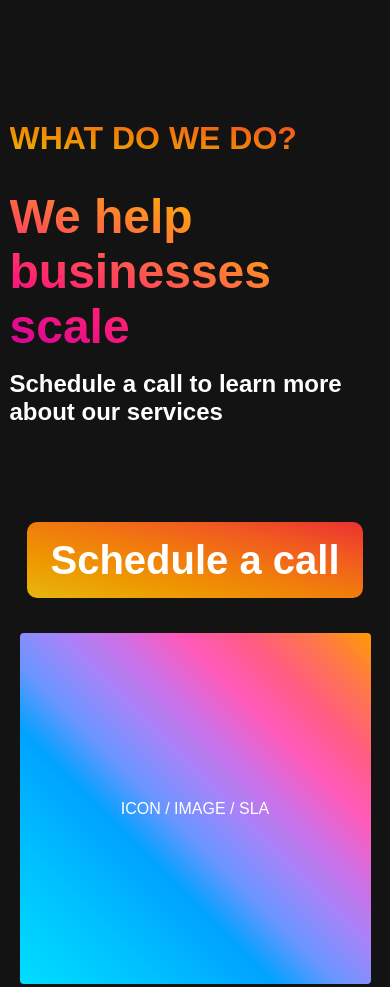
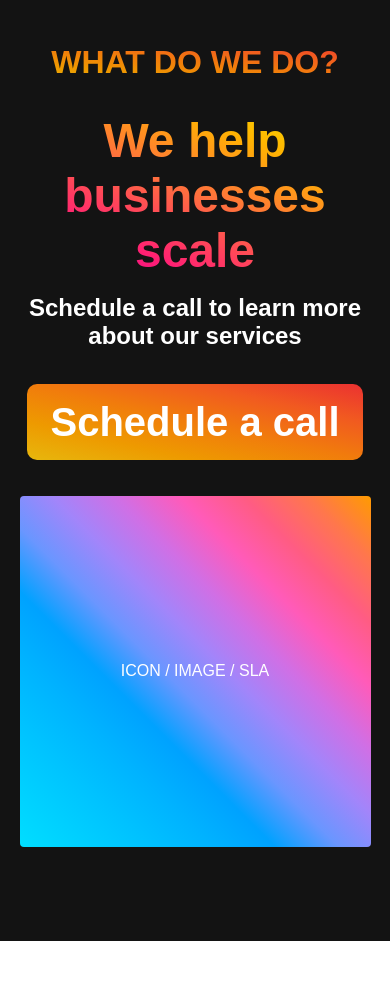
Before and after one commit to oZoiko/Color, a plain HTML site: page index.html in a window 390 px wide. Shown: the part 720-1707 px from the top of the page. After the commit the page ends 1661 px from the top, so only its background shows below. Drawn offline with Linux system fonts and the light colour scheme.

Commit message:
Small update.
Small update in the style of the mobile about section.

```diff
--- a/index.html
+++ b/index.html
@@ -51,7 +51,7 @@
                 <h1>What do we do?</h1>
                 <h2>We help businesses scale</h2>
                 <p>Schedule a call to learn more about our services</p>
-                <button class="main__btn"><a href="#" class="">Schedule a call</a></button>
+                <button class="main__btn scheduleACall__btn"><a href="#" class="">Schedule a call</a></button>
             </div>
         </div>
     </div>
--- a/style.css
+++ b/style.css
@@ -362,9 +362,9 @@
     background-image: linear-gradient(to right top, #00deff, #00d0ff, #00c2ff, #00b3ff, #00a2ff, #6a96ff, #a285fa, #d06fe5, #ff5bb9, #ff5c83, #ff774c, #ff9b00);
 }
 
-@media screen and (max-width: 768px) {
+@media screen and (max-width: 960px) {
     .main__container{
-        width: 90%;
+        width: 95%;
         grid-template-columns: 1fr;
         grid-template-rows: 2fr;
     }
@@ -373,15 +373,23 @@
         display: flex;
         justify-content: center;
         align-items: center;
-        margin: 3vh auto;
     }
     .main__img--card{
         width: 90vw;
         height: 90vw;
     }
     .main__content{
-        display: flex;
-        flex-direction: column;
+        text-align: center;
+    }
+    .scheduleACall__btn{
+        margin-top: 4vh;
+        margin-bottom: 3vh;
+    }
+
+}
+@media screen and (max-width: 768px) {
+    .main{
+        padding: 10vh 0;
     }
     .main__content h1{
         font-size: 1.5;
@@ -392,4 +400,6 @@
     .main__content p{
         font-size: 1.5rem;
     }
+
+
 }
```
